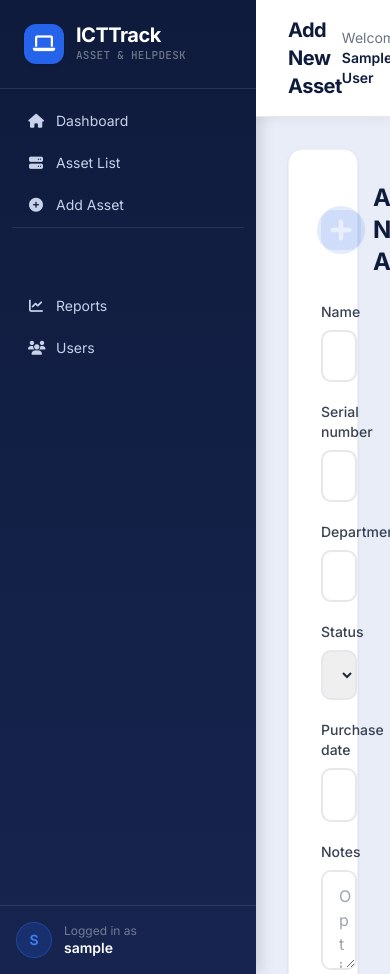
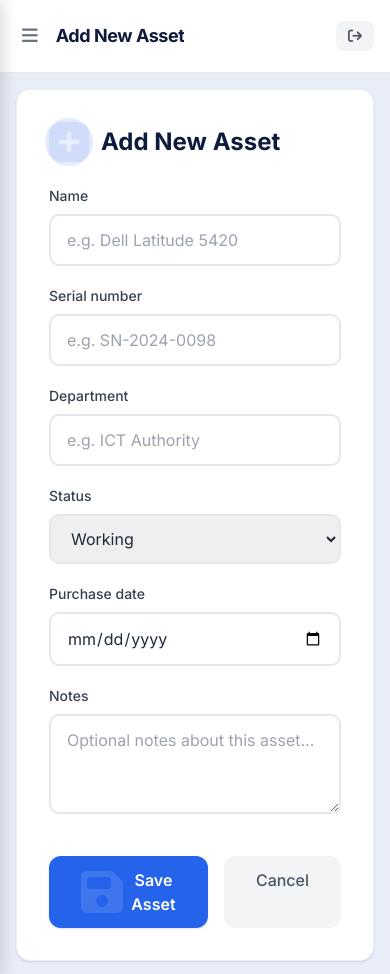
Before and after one commit to ronaldomondi56-beep/ICT-tracking-system, a Django app: page /add/ in a window 390 px wide. Run offline with Django 5.2, Linux system fonts and the light colour scheme; the visitor is signed in with stand-in values (Sample User, id 1); data that the repository does not hold is empty; some libraries are stand-ins or nearby versions.

Commit message:
responsive updates

```diff
--- a/templates/assets/base.html
+++ b/templates/assets/base.html
@@ -49,6 +49,7 @@
             font-family: 'Inter', sans-serif;
             -webkit-font-smoothing: antialiased;
         }
+
         .content {
             background: transparent;
             min-height: calc(100vh - 70px);
@@ -76,43 +77,71 @@
             border: 1px solid #eef0f6;
         }
 
-        ::-webkit-scrollbar { width: 8px; height: 8px; }
+        /* Sidebar transition for mobile slide-in */
+        .sidebar {
+            transition: transform 0.25s ease;
+        }
+
+        .sidebar-overlay {
+            transition: opacity 0.25s ease;
+        }
+
+        ::-webkit-scrollbar { width: 6px; height: 6px; }
         ::-webkit-scrollbar-track { background: transparent; }
-        ::-webkit-scrollbar-thumb { background: rgb(245, 60, 4); border-radius: 8px; }
-        ::-webkit-scrollbar-thumb:hover { background: hsl(2, 92%, 48%); }
+        ::-webkit-scrollbar-thumb { background: #cbd5e1; border-radius: 8px; }
+        ::-webkit-scrollbar-thumb:hover { background: #94a3b8; }
     </style>
 </head>
 <body class="bg-[#e8edf7]">
 
-<div class="container flex h-screen">
+<!-- Mobile Sidebar Overlay -->
+<div id="sidebar-overlay"
+     class="sidebar-overlay fixed inset-0 bg-black/50 z-20 hidden opacity-0 lg:hidden"
+     onclick="closeSidebar()">
+</div>
+
+<div class="flex h-screen overflow-hidden">
+
     <!-- Sidebar -->
-    <div class="sidebar w-64 bg-navy-900 text-white flex flex-col">
-        <div class="logo p-6 border-b border-white/10">
+    <div id="sidebar"
+         class="sidebar fixed lg:static inset-y-0 left-0 z-30 w-64 bg-navy-900 text-white flex flex-col -translate-x-full lg:translate-x-0">
+
+        <div class="logo p-5 border-b border-white/10">
+            <div class="flex items-center justify-between">
                 <div class="flex items-center gap-3">
-                <div class="w-10 h-10 rounded-xl bg-accent flex items-center justify-center shadow-card">
-                    <i class="fas fa-laptop text-lg text-white"></i>
+                    <div class="w-9 h-9 rounded-xl bg-accent flex items-center justify-center">
+                        <i class="fas fa-laptop text-sm text-white"></i>
                     </div>
                     <div>
-                    <h1 class="text-xl font-bold tracking-tight leading-none">ICTTrack</h1>
-                    <p class="text-[11px] text-white/40 font-mono tracking-wide mt-0.5">ASSET &amp; HELPDESK</p>
+                        <h1 class="text-lg font-bold tracking-tight leading-none">ICTTrack</h1>
+                        <p class="text-[10px] text-white/40 font-mono tracking-wide mt-0.5">ASSET &amp; HELPDESK</p>
                     </div>
+                </div>
+                <!-- Close button for mobile -->
+                <button onclick="closeSidebar()"
+                        class="lg:hidden text-white/60 hover:text-white p-1">
+                    <i class="fas fa-times text-lg"></i>
+                </button>
             </div>
         </div>
 
-        <nav class="flex-1 p-3 space-y-0.5">
+        <nav class="flex-1 p-3 space-y-0.5 overflow-y-auto">
             <a href="{% url 'dashboard' %}"
-               class="{% if request.path == '/' or request.path == '/dashboard/' %}active{% endif %} flex items-center gap-3 px-4 py-2.5 rounded-lg text-sm">
+               class="{% if request.path == '/' or request.path == '/dashboard/' %}active{% endif %} flex items-center gap-3 px-4 py-2.5 rounded-lg text-sm"
+               onclick="closeSidebar()">
                 <i class="fas fa-house w-4 text-center"></i> Dashboard
             </a>
 
             <a href="{% url 'asset_list' %}"
-               class="{% if 'asset' in request.path %}active{% endif %} flex items-center gap-3 px-4 py-2.5 rounded-lg text-sm">
+               class="{% if 'asset' in request.path %}active{% endif %} flex items-center gap-3 px-4 py-2.5 rounded-lg text-sm"
+               onclick="closeSidebar()">
                 <i class="fas fa-server w-4 text-center"></i> Asset List
             </a>
 
             {% if request.user.is_superuser or request.user.is_staff %}
             <a href="{% url 'add_asset' %}"
-               class="flex items-center gap-3 px-4 py-2.5 rounded-lg text-sm">
+               class="flex items-center gap-3 px-4 py-2.5 rounded-lg text-sm"
+               onclick="closeSidebar()">
                 <i class="fas fa-circle-plus w-4 text-center"></i> Add Asset
             </a>
             {% endif %}
@@ -120,7 +149,8 @@
             <div class="pt-3 mt-3 border-t border-white/10"></div>
 
             <a href="{% url 'ticket_list' %}"
-               class="{% if 'ticket' in request.path %}active{% endif %} flex items-center justify-between gap-3 px-4 py-2.5 rounded-lg text-sm">
+               class="{% if 'ticket' in request.path %}active{% endif %} flex items-center justify-between gap-3 px-4 py-2.5 rounded-lg text-sm"
+               onclick="closeSidebar()">
                 <span class="flex items-center gap-3">
                     <i class="fas fa-ticket w-4 text-center"></i> Tickets
                 </span>
@@ -133,7 +163,8 @@
 
             {% if request.user.is_superuser or request.user.is_staff %}
             <a href="{% url 'finance_approval_list' %}"
-               class="{% if 'finance' in request.path %}active{% endif %} flex items-center justify-between gap-3 px-4 py-2.5 rounded-lg text-sm">
+               class="{% if 'finance' in request.path %}active{% endif %} flex items-center justify-between gap-3 px-4 py-2.5 rounded-lg text-sm"
+               onclick="closeSidebar()">
                 <span class="flex items-center gap-3">
                     <i class="fas fa-file-invoice-dollar w-4 text-center"></i> Finance Approvals
                 </span>
@@ -146,13 +177,15 @@
             {% endif %}
 
             <a href="{% url 'reports' %}"
-               class="{% if 'reports' in request.path %}active{% endif %} flex items-center gap-3 px-4 py-2.5 rounded-lg text-sm">
+               class="{% if 'reports' in request.path %}active{% endif %} flex items-center gap-3 px-4 py-2.5 rounded-lg text-sm"
+               onclick="closeSidebar()">
                 <i class="fas fa-chart-line w-4 text-center"></i> Reports
             </a>
 
             {% if request.user.is_superuser or request.user.is_staff %}
             <a href="{% url 'users' %}"
-               class="{% if 'users' in request.path %}active{% endif %} flex items-center gap-3 px-4 py-2.5 rounded-lg text-sm">
+               class="{% if 'users' in request.path %}active{% endif %} flex items-center gap-3 px-4 py-2.5 rounded-lg text-sm"
+               onclick="closeSidebar()">
                 <i class="fas fa-users w-4 text-center"></i> Users
             </a>
             {% endif %}
@@ -160,38 +193,49 @@
 
         <div class="p-4 border-t border-white/10 mt-auto">
             <div class="flex items-center gap-3">
-                <div class="w-9 h-9 rounded-full bg-accent/20 border border-accent/40 flex items-center justify-center text-sm font-semibold text-accent-light">
+                <div class="w-9 h-9 rounded-full bg-accent/20 border border-accent/40 flex items-center justify-center text-sm font-semibold text-accent-light flex-shrink-0">
                     {{ user.username|first|upper }}
                 </div>
-                <div class="text-sm leading-tight">
+                <div class="text-sm leading-tight min-w-0">
                     <p class="text-white/40 text-xs">Logged in as</p>
-                    <p class="font-semibold text-white">{{ user.username }}</p>
+                    <p class="font-semibold text-white truncate">{{ user.username }}</p>
                 </div>
             </div>
         </div>
     </div>
 
     <!-- Main Content Area -->
-    <div class="main-content flex-1 flex flex-col overflow-hidden">
+    <div class="flex-1 flex flex-col overflow-hidden min-w-0">
+
         <!-- Top Header -->
-        <header class="topbar bg-white border-b border-gray-200 px-8 py-4 flex items-center justify-between">
-            <h2 class="text-xl font-bold text-navy-900 tracking-tight">
+        <header class="bg-white border-b border-gray-200 px-4 lg:px-8 py-4 flex items-center justify-between flex-shrink-0">
+
+            <div class="flex items-center gap-3">
+                <!-- Hamburger button — mobile only -->
+                <button onclick="openSidebar()"
+                        class="lg:hidden text-gray-500 hover:text-navy-900 p-1.5 rounded-lg hover:bg-gray-100 transition">
+                    <i class="fas fa-bars text-lg"></i>
+                </button>
+
+                <h2 class="text-lg font-bold text-navy-900 tracking-tight truncate">
                     {% block header %}Dashboard{% endblock %}
                 </h2>
+            </div>
 
-            <div class="flex items-center gap-5">
+            <div class="flex items-center gap-3">
                 {% if user.is_authenticated %}
-                    <span class="text-sm text-gray-500">
-                        Welcome, <strong class="text-navy-900 font-semibold">{{ user.get_full_name|default:user.username }}</strong>
+                    <span class="hidden sm:block text-sm text-gray-500">
+                        Welcome, <strong class="text-navy-900">{{ user.get_full_name|default:user.username }}</strong>
                     </span>
 
                     <a href="{% url 'logout' %}"
-                       class="bg-gray-100 hover:bg-red-50 hover:text-red-600 text-gray-600 px-4 py-2 rounded-lg text-sm font-medium flex items-center gap-2 transition">
-                        <i class="fas fa-arrow-right-from-bracket"></i> Logout
+                       class="bg-gray-100 hover:bg-red-50 hover:text-red-600 text-gray-600 px-3 py-2 rounded-lg text-sm font-medium flex items-center gap-2 transition">
+                        <i class="fas fa-arrow-right-from-bracket"></i>
+                        <span class="hidden sm:inline">Logout</span>
                     </a>
                 {% else %}
                     <a href="{% url 'login' %}"
-                       class="bg-accent hover:bg-accent-dark text-white px-6 py-2 rounded-lg font-medium transition shadow-card">
+                       class="bg-accent hover:bg-accent-dark text-white px-4 py-2 rounded-lg font-medium transition">
                         Login
                     </a>
                 {% endif %}
@@ -200,7 +244,7 @@
 
         <!-- Flash messages -->
         {% if messages %}
-        <div class="px-8 pt-4">
+        <div class="px-4 lg:px-8 pt-4">
             {% for message in messages %}
             <div class="rounded-lg px-4 py-3 text-sm font-medium mb-2 flex items-center gap-2
                 {% if message.tags == 'success' %}bg-emerald-50 text-emerald-700 border border-emerald-200
@@ -215,12 +259,40 @@
         {% endif %}
 
         <!-- Page Content -->
-        <div class="content flex-1 p-8 overflow-auto">
+        <div class="content flex-1 p-4 lg:p-8 overflow-auto">
             {% block content %}
             {% endblock %}
         </div>
     </div>
 </div>
 
+<script>
+    function openSidebar() {
+        const sidebar = document.getElementById('sidebar');
+        const overlay = document.getElementById('sidebar-overlay');
+        sidebar.classList.remove('-translate-x-full');
+        overlay.classList.remove('hidden', 'opacity-0');
+        setTimeout(() => overlay.classList.add('opacity-100'), 10);
+        document.body.style.overflow = 'hidden';
+    }
+
+    function closeSidebar() {
+        const sidebar = document.getElementById('sidebar');
+        const overlay = document.getElementById('sidebar-overlay');
+        sidebar.classList.add('-translate-x-full');
+        overlay.classList.remove('opacity-100');
+        overlay.classList.add('opacity-0');
+        setTimeout(() => overlay.classList.add('hidden'), 250);
+        document.body.style.overflow = '';
+    }
+
+    // Close sidebar on lg breakpoint resize (in case user rotates device)
+    window.addEventListener('resize', () => {
+        if (window.innerWidth >= 1024) {
+            closeSidebar();
+        }
+    });
+</script>
+
 </body>
 </html>
```
Lines whose indentation alone changed are shown as unchanged.
